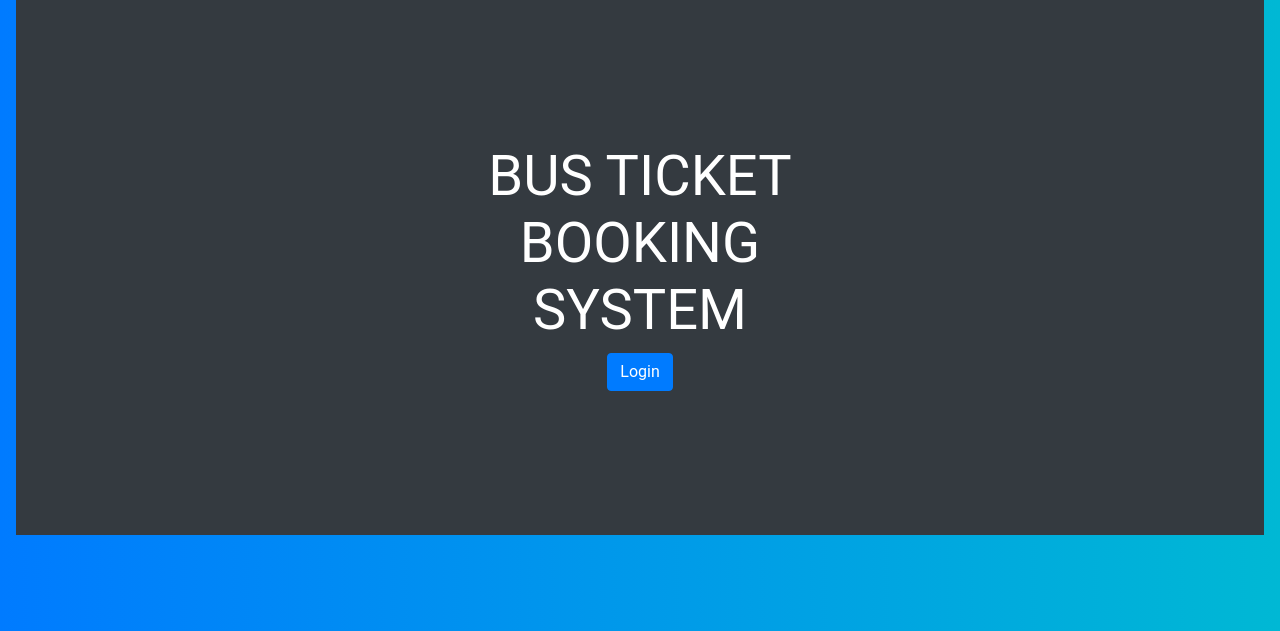
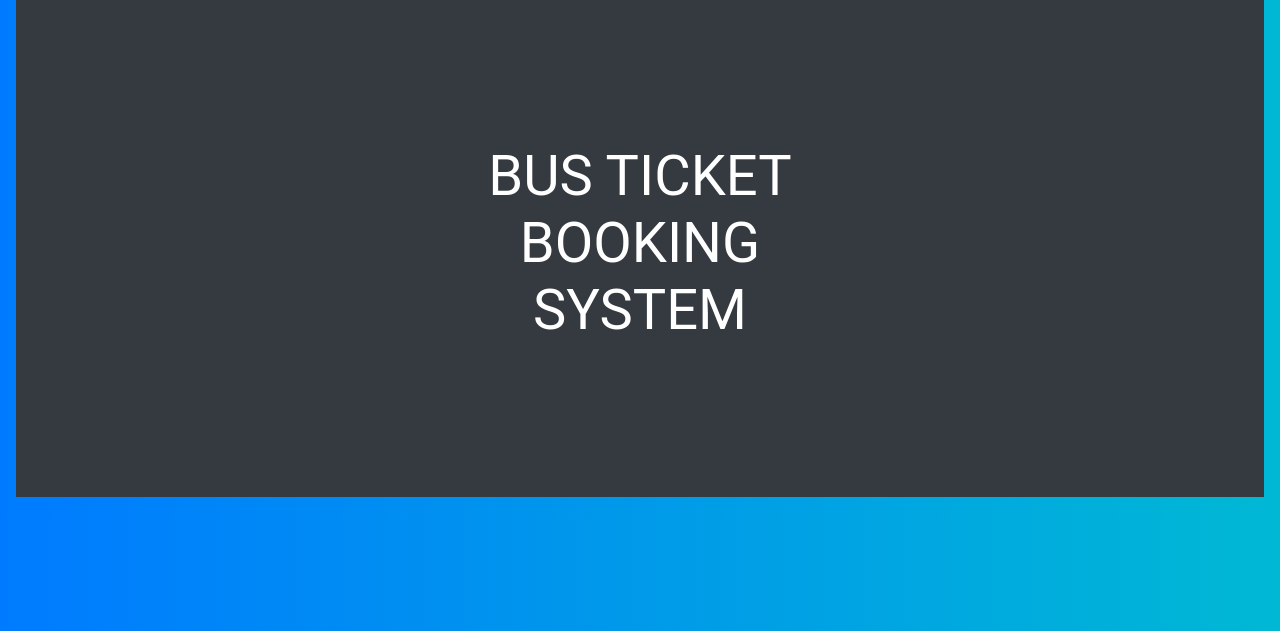
Before and after one commit to ivaceh/bus-ticket-booking-system, a Flask app: page / in a window 1280 px wide. Shown: the part 73-704 px from the top of the page. Run offline with Flask 3, Linux system fonts and the light colour scheme; some libraries are stand-ins or nearby versions.

Commit message:
Remove login button from home page template for future redesign

```diff
--- a/btbs/templates/home.html
+++ b/btbs/templates/home.html
@@ -6,7 +6,7 @@
     <div class="position-relative overflow-hidden p-3 p-md-5 m-md-3 text-center bg-dark" style="color:white">
         <div class="col-md-5 p-lg-5 mx-auto my-5">
             <h1 class="display-4 font-weight-normal">BUS TICKET BOOKING SYSTEM</h1>
-            <a class="btn btn-primary" href="{{ url_for('login_page') }}">Login</a>
+            <!-- <a class="btn btn-primary" href="{{ url_for('login_page') }}">Login</a> -->
         </div>
         <div class="product-device box-shadow d-none d-md-block"></div>
         <div class="product-device product-device-2 box-shadow d-none d-md-block"></div>
```
